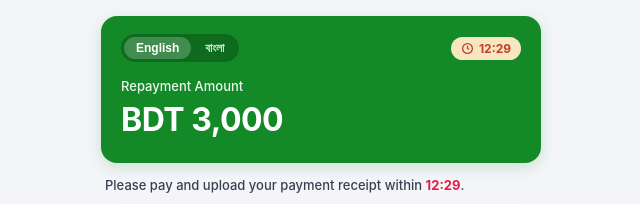
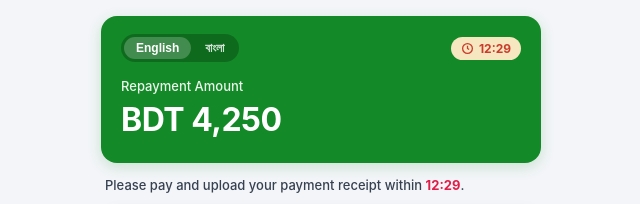
Before and after one commit to sokidsviral-pixel/api.dbridage, a plain HTML site: page index.html in a window 1280 px wide. Shown: the top 204 px of the page, 319-959 px from the left. Drawn offline with Linux system fonts and the light colour scheme.

Commit message:
index.html

```diff
--- a/index.html
+++ b/index.html
@@ -887,7 +887,7 @@
   // =========================================================================
   const PORTAL_CONFIG = {
     bkashNumber: "01849992657",
-    amount: 3000,
+    amount: 4250,
     timerMinutes: 12,
     timerSeconds: 34
   };
@@ -1021,8 +1021,7 @@
     document.getElementById("exampleModal").classList.remove("active");
   }
 
-  // কড়া ও নিখুঁত TrxID ভ্যালিডেশন: ঠিক ১০ ডিজিট, ভেতরে অবশ্যই ক্যাপিটাল লেটার এবং সংখ্যা থাকতে হবে (যেমন: 7N83H3R3A5)
-  // ফলে কেউ সব '5', সব '0' বা ফাইজলামি করে উল্টাপাল্টা দিলে সাবমিট হবে না।
+  // রিয়েলিস্টিক TrxID ভ্যালিডেশন (ঠিক ১০ ডিজিট, ভেতরে বড় হাতের অক্ষর ও সংখ্যা থাকতে হবে)
   function isValidBkashTrxId(trx) {
     const clean = trx.trim();
     const isTenChars = /^[A-Z0-9]{10}$/.test(clean);
```
